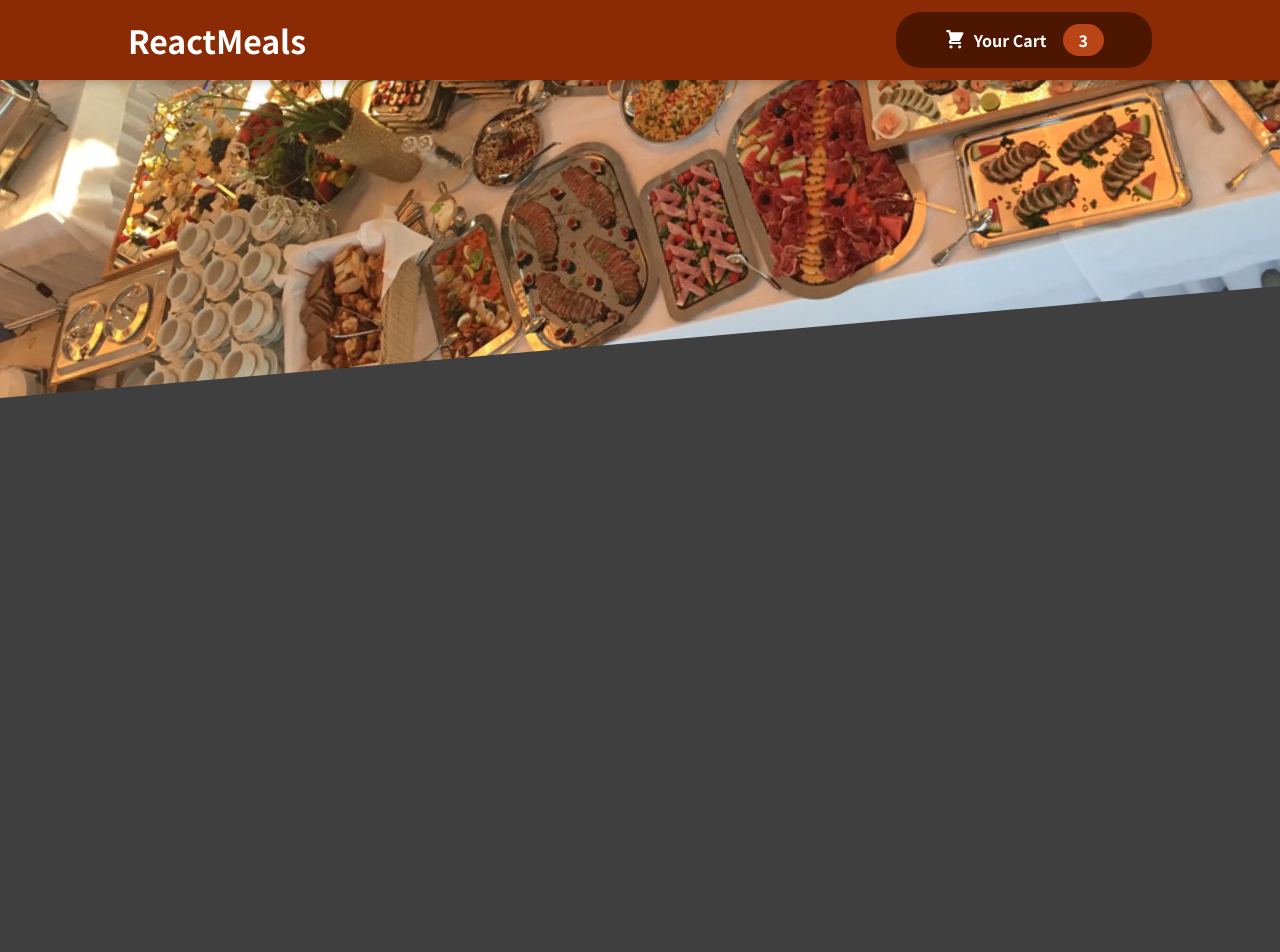
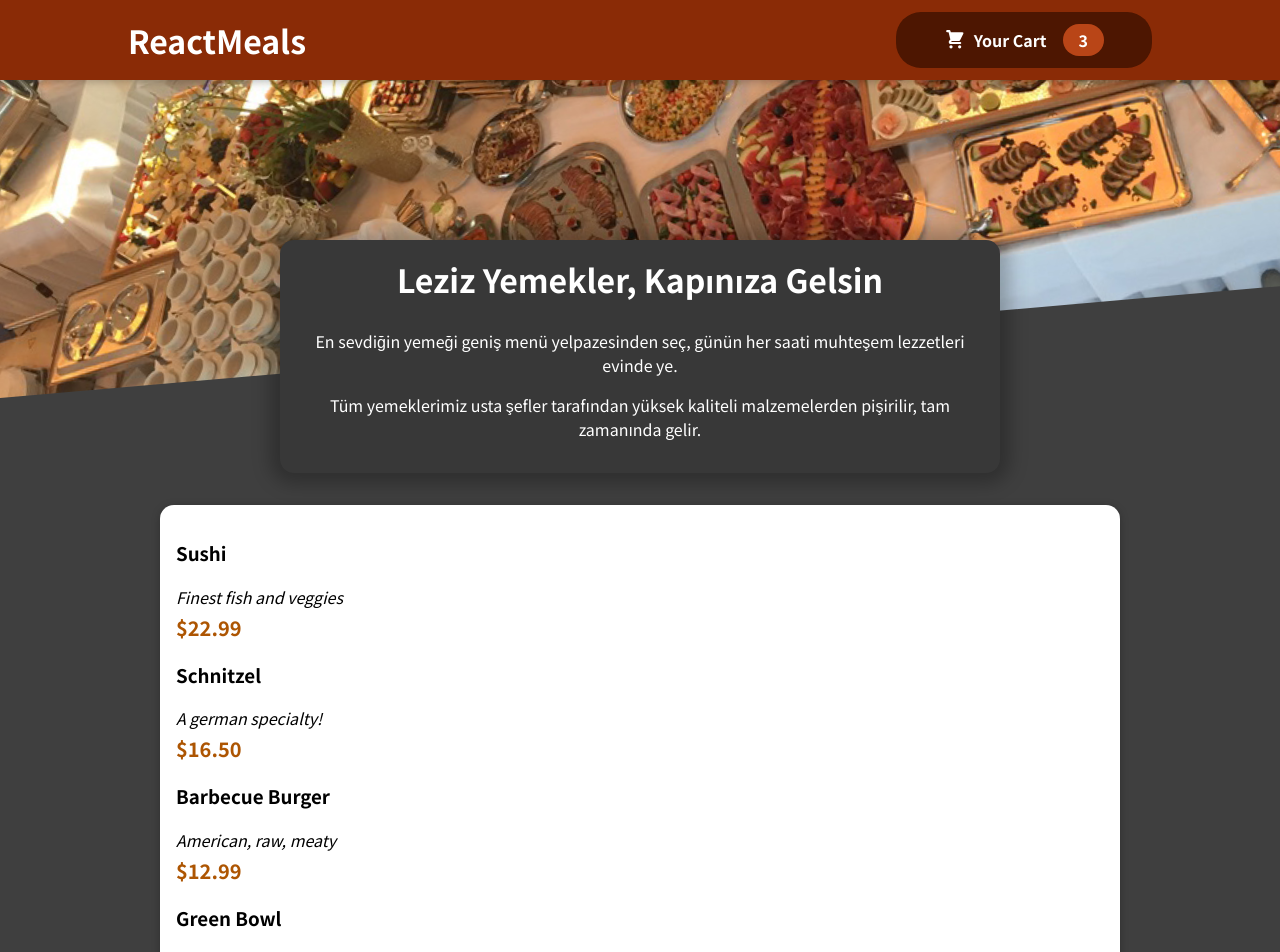
Before and after one commit to hudaverdik/MealApp, a React (Create React App) app: page / in a window 1280 px wide. Shown: the top 952 px of the page. Before the commit the page ends 800 px from the top, so only its background shows below. Built offline with nearby package versions, Linux system fonts and the light colour scheme.

Commit message:
git push

```diff
--- a/src/App.js
+++ b/src/App.js
@@ -1,11 +1,14 @@
 import { Fragment } from 'react';
 
 import Header from './components/Layout/Header'
-
+import Meals from './components/Meals/Meals';
 function App() {
   return (
 <Fragment>
   <Header />
+    <main>
+      <Meals/>
+    </main>
 </Fragment>
   );
 }
--- a/src/components/Meals/AvailableMeals.js
+++ b/src/components/Meals/AvailableMeals.js
@@ -1,4 +1,6 @@
 import classes from './AvailableMeals.module.css';
+import Card from '../UI/Card';
+import MealItem from './MealItem/MealItem';
 
 const DUMMY_MEALS = [
     {
@@ -28,11 +30,20 @@
   ];
 
 const AvailableMeals = () => {
-const mealsList = DUMMY_MEALS.map(meal => <li>{meal.name}</li>)
-  return <section className={classes.meals}>
+const mealsList = DUMMY_MEALS.map(meal => <MealItem
+  key ={meal.id}
+  name={meal.name}
+  description={meal.description}
+  price={meal.price}/>)
+  return (
+  <section className={classes.meals}>
+    <Card>
     <ul>
         {mealsList}
     </ul>
+    </Card>
   </section>
-  };
+
+  );
+};
 export default AvailableMeals;
--- /dev/null
+++ b/src/components/Meals/AvailableMeals.module.css
@@ -0,0 +1,24 @@
+.meals {
+    max-width: 60rem;
+    width: 90%;
+    margin: 2rem auto;
+    animation: meals-appear 1s ease-out forwards;
+  }
+
+  .meals ul {
+    list-style: none;
+    margin: 0;
+    padding: 0;
+  }
+
+  @keyframes meals-appear {
+    from {
+      opacity: 0;
+      transform: translateY(3rem);
+    }
+
+    to {
+      opacity: 1;
+      transform: translateY(0);
+    }
+  }
--- /dev/null
+++ b/src/components/Meals/MealItem/MealItem.js
@@ -0,0 +1,18 @@
+import classes from './MealItem.module.css'
+const MealItem = props =>{
+    const price = `$${props.price.toFixed(2)}`;
+    return (
+        <li>
+            <div>
+                <h3>{props.name}</h3>
+                <div className={classes.description}>{props.description}</div>
+                <div className={classes.price}>{price}</div>
+            </div>
+            <div>
+
+            </div>
+        </li>
+    )
+}
+
+export default MealItem
--- /dev/null
+++ b/src/components/Meals/MealItem/MealItem.module.css
@@ -0,0 +1,22 @@
+.meal {
+    display: flex;
+    justify-content: space-between;
+    margin: 1rem;
+    padding-bottom: 1rem;
+    border-bottom: 1px solid #ccc;
+  }
+
+  .meal h3 {
+    margin: 0 0 0.25rem 0;
+  }
+
+  .description {
+    font-style: italic;
+  }
+
+  .price {
+    margin-top: 0.25rem;
+    font-weight: bold;
+    color: #ad5502;
+    font-size: 1.25rem;
+  }
--- /dev/null
+++ b/src/components/Meals/Meals.js
@@ -0,0 +1,15 @@
+import { Fragment } from "react";
+
+import MealsSummary from "./MealsSummary";
+import AvailableMeals from "./AvailableMeals";
+
+const Meals = ()=>{
+    return(
+        <Fragment>
+            <MealsSummary/>
+            <AvailableMeals/>
+        </Fragment>
+        );
+};
+
+export default Meals;
--- /dev/null
+++ b/src/components/Meals/MealsSummary.js
@@ -0,0 +1,17 @@
+import classes from './MealsSummary.module.css';
+
+const MealsSummary = () => {
+    return (
+        <section className={classes.summary}>
+            <h2> Leziz Yemekler, Kapınıza Gelsin</h2>
+            <p>
+                En sevdiğin yemeği geniş menü yelpazesinden seç, günün her saati muhteşem lezzetleri evinde ye.
+            </p>
+            <p>
+                Tüm yemeklerimiz usta şefler tarafından yüksek kaliteli malzemelerden pişirilir, tam zamanında gelir.
+            </p>
+        </section>
+    );
+};
+
+export default MealsSummary;
--- /dev/null
+++ b/src/components/Meals/MealsSummary.module.css
@@ -0,0 +1,18 @@
+.summary {
+    text-align: center;
+    max-width: 45rem;
+    width: 90%;
+    margin: auto;
+    margin-top: -10rem;
+    position: relative;
+    background-color: #383838;
+    color: white;
+    border-radius: 14px;
+    padding: 1rem;
+    box-shadow: 0 1px 18px 10px rgba(0, 0, 0, 0.25);
+  }
+
+  .summary h2 {
+    font-size: 2rem;
+    margin-top: 0;
+  }
--- /dev/null
+++ b/src/components/UI/Card.js
@@ -0,0 +1,6 @@
+import classes from './Card.module.css'
+const Card = props =>{
+    return <div className={classes.card}> {props.children} </div>
+};
+
+export default Card;
--- /dev/null
+++ b/src/components/UI/Card.module.css
@@ -0,0 +1,6 @@
+.card {
+    padding: 1rem;
+    box-shadow: 0 2px 8px rgba(0, 0, 0, 0.25);
+    border-radius: 14px;
+    background-color: white;
+  }
```
Also changed, not shown: src/components/Meals/MealItem/MealItemForm.js (added).
